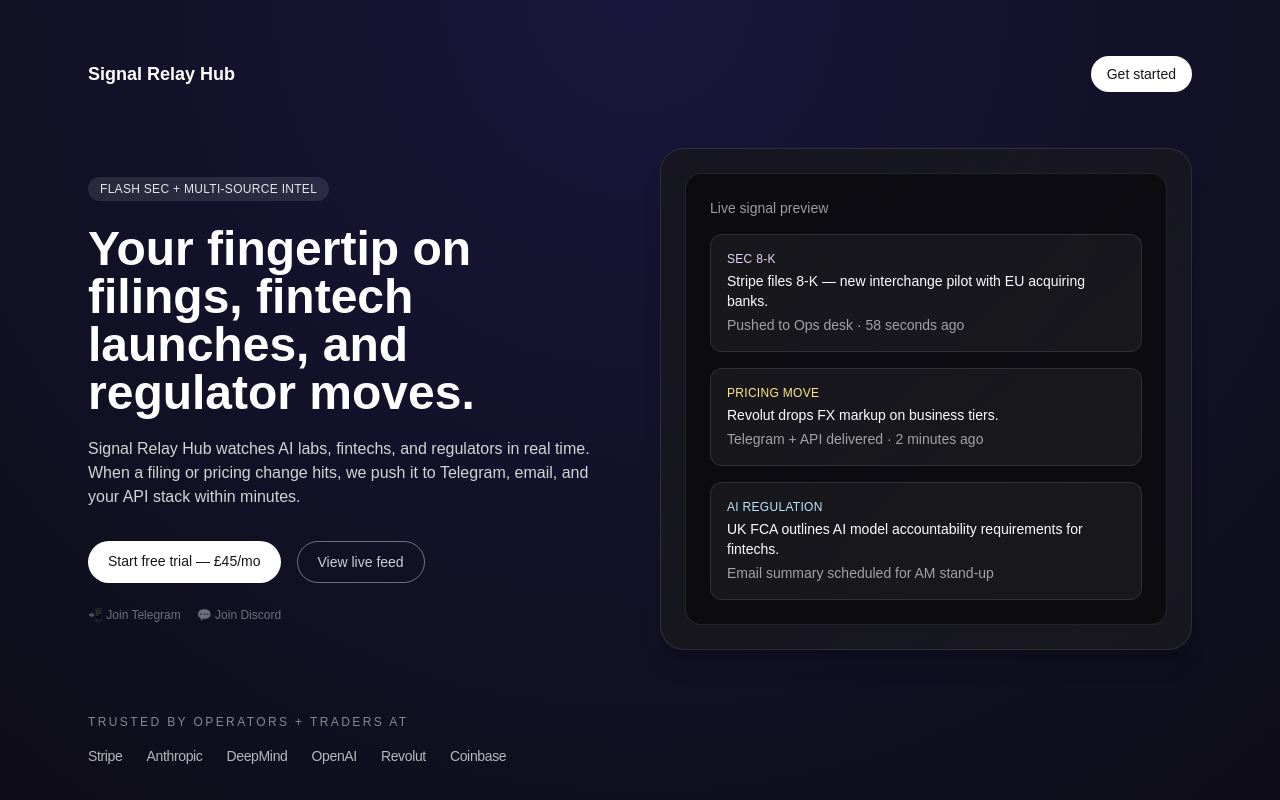
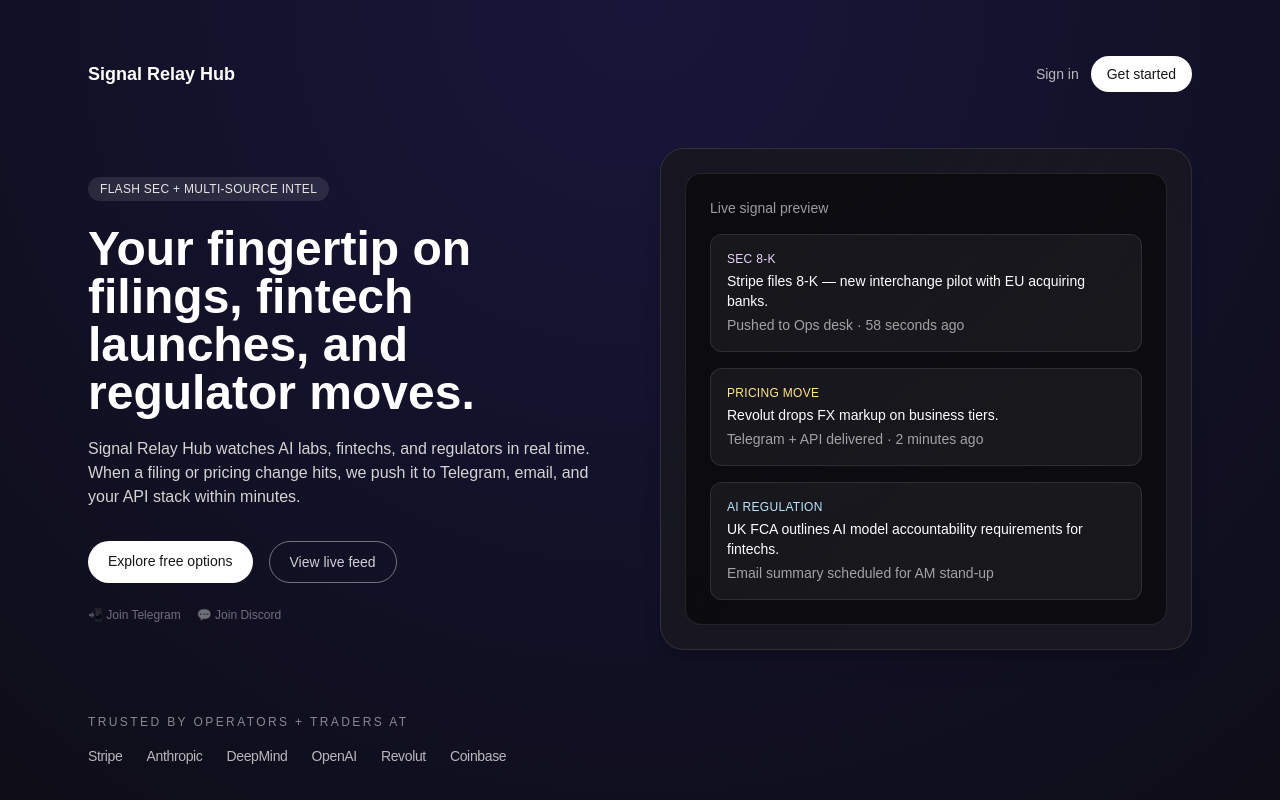
Before and after one commit to SignalRelayFinance/Signal-Relay-Hub, a Next.js app: page / in a window 1280 px wide. Shown: the top 800 px of the page. Built offline with nearby package versions, Linux system fonts and the light colour scheme.

Commit message:
Update page.tsx

```diff
--- a/src/app/page.tsx
+++ b/src/app/page.tsx
@@ -215,9 +215,14 @@ export default function LandingPage() {
         <header className="flex items-center justify-between">
           <div className="text-lg font-semibold">Signal Relay Hub</div>
           <nav className="flex items-center gap-4 text-sm text-neutral-300">
-            <Link className="rounded-full bg-white px-4 py-2 text-neutral-900 hover:bg-neutral-200" href="/login">
-              Get started
-            </Link>
+            <div className="flex items-center gap-3">
+              <Link className="text-sm text-white/70 hover:text-white transition-colors" href="/login">
+                Sign in
+              </Link>
+              <Link className="rounded-full bg-white px-4 py-2 text-sm text-neutral-900 hover:bg-neutral-200" href="/pricing">
+                Get started
+              </Link>
+            </div>
           </nav>
         </header>
 
@@ -236,8 +241,8 @@ export default function LandingPage() {
                 or pricing change hits, we push it to Telegram, email, and your API stack within minutes.
               </p>
               <div className="mt-8 flex flex-wrap justify-center sm:justify-start gap-4">
-                <Link href="/login" className="rounded-full bg-white px-5 py-2.5 text-sm font-medium text-neutral-900 hover:bg-neutral-200">
-                  Start free trial — £45/mo
+                <Link href="/pricing" className="rounded-full bg-white px-5 py-2.5 text-sm font-medium text-neutral-900 hover:bg-neutral-200">
+                  Explore free options
                 </Link>
                 <Link href="/feed" className="rounded-full border border-white/40 px-5 py-2.5 text-sm font-medium text-white/80 hover:bg-white/10">
                   View live feed
```
